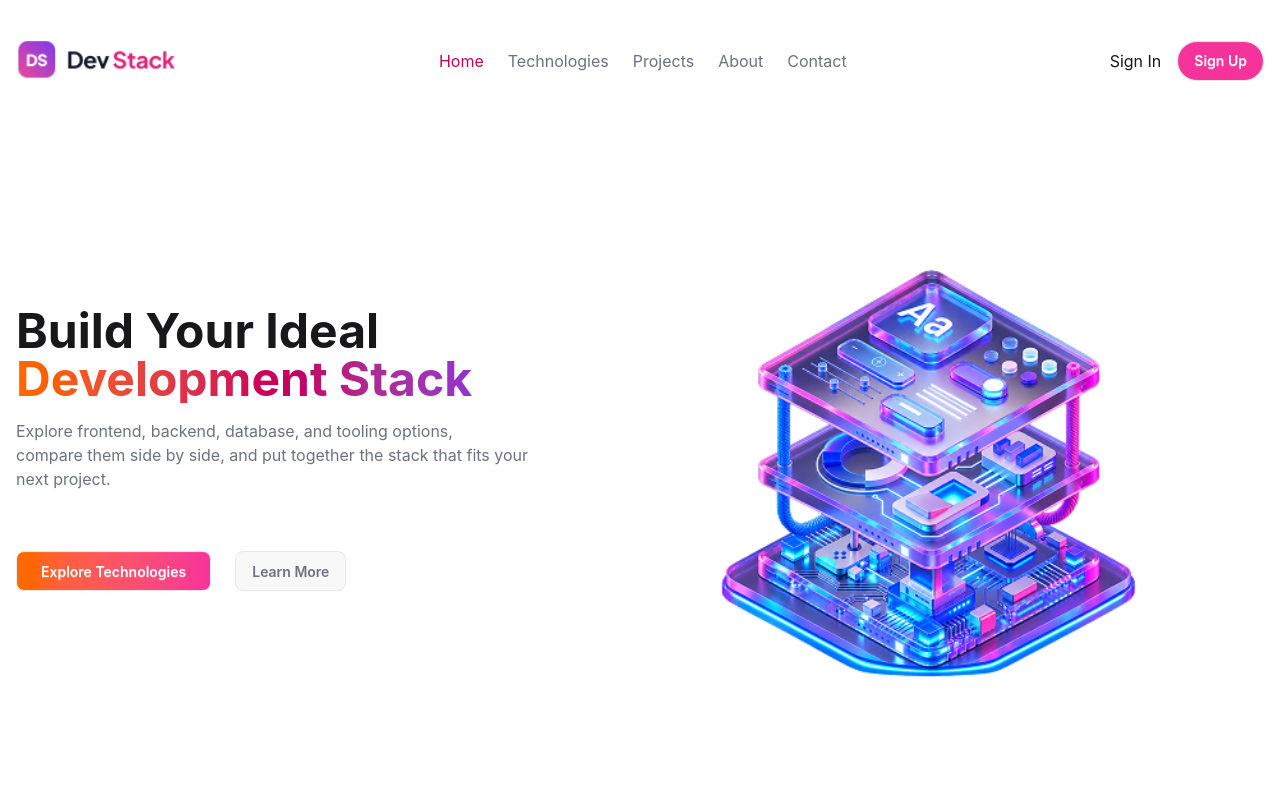
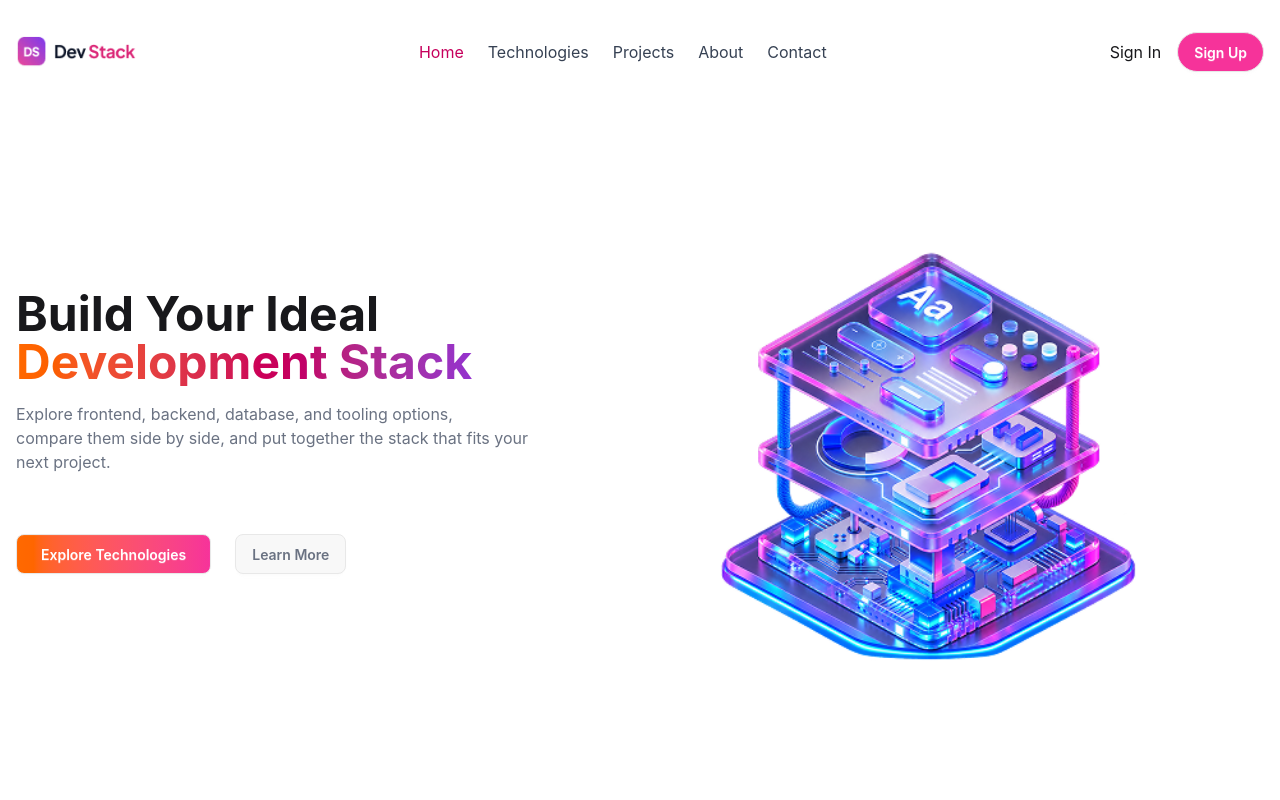
Before and after one commit to hasnat-sumit/dev-stack-builder-website, a React (Vite) app: page / in a window 1280 px wide. Shown: the top 800 px of the page. Built offline with nearby package versions, Linux system fonts and the light colour scheme.

Commit message:
8th commit

```diff
--- a/src/Components/Nav.tsx
+++ b/src/Components/Nav.tsx
@@ -6,13 +6,13 @@ const Nav = () => {
     const [menuOpen, setMenuOpen] = useState(false);
 
     return (
-        <nav className="my-3 md:my-6 sticky top-0 z-100 py-4 bg-white">
+        <nav className="my-3 md:my-6 sticky top-0 z-100 py-2 bg-white">
             <div className="flex justify-between items-center container mx-auto px-4">
-                <img className='w-28 md:w-40' src={Logo} alt="Logo" />
+                <img className='w-28 md:w-30' src={Logo} alt="Logo" />
 
                 {/* Desktop links */}
-                <ul className='hidden lg:flex gap-6 items-center text-bolder text-gray-500'>
-                    <li className='text-pink-700'>Home</li>
+                <ul className='hidden lg:flex gap-6 items-center text-bolder text-gray-700'>
+                    <li className='text-pink-700 text-bold'>Home</li>
                     <li>Technologies</li>
                     <li>Projects</li>
                     <li>About</li>
```
